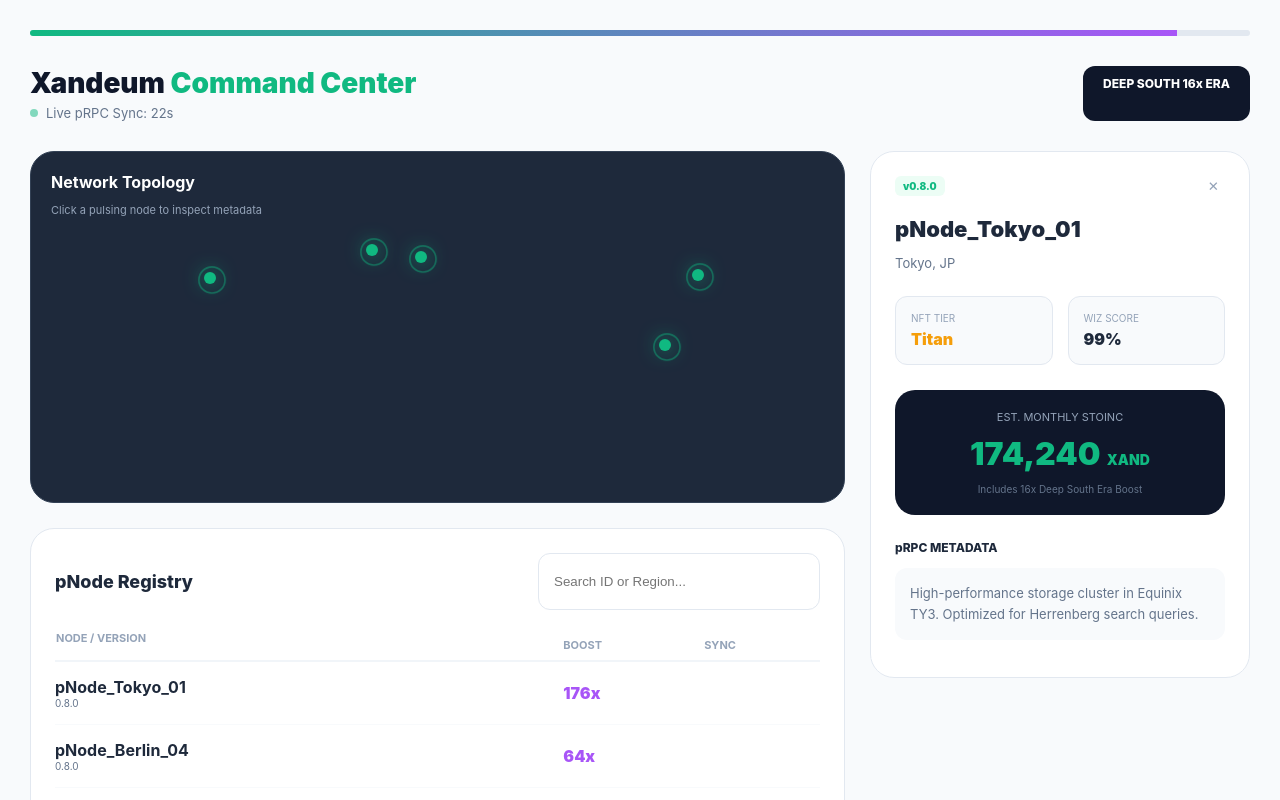
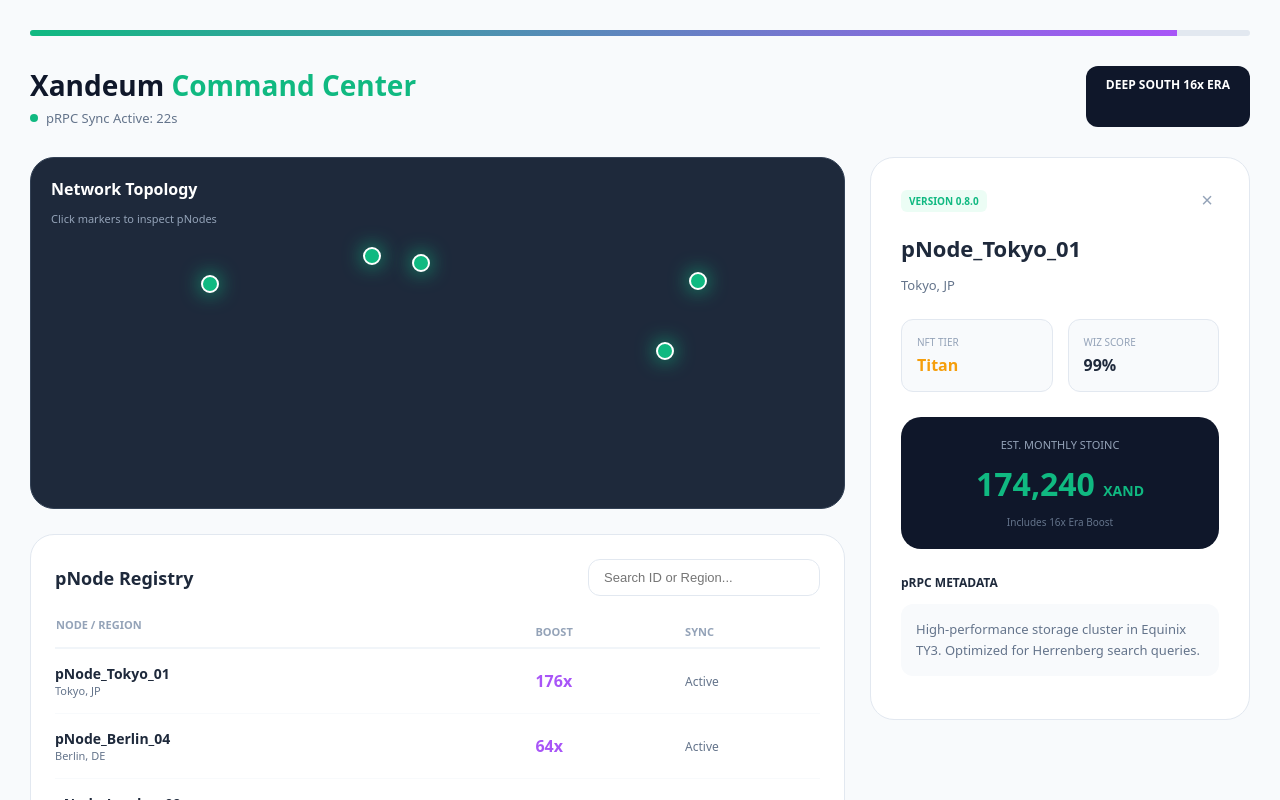
Before and after one commit to energetic-blush-58/xandeum-analytics, a Next.js app: page / in a window 1280 px wide. Both pictures are taken after a click on the element 697 px from the left and 274 px from the top of the page. Shown: the top 800 px of the page. Built offline with nearby package versions, Linux system fonts and the light colour scheme.

Commit message:
Update page.tsx

```diff
--- a/app/page.tsx
+++ b/app/page.tsx
@@ -1,6 +1,11 @@
 "use client";
 
 import React, { useState, useEffect, useMemo } from 'react';
+
+/**
+ * Xandeum Galaxy Command Center - Final Competition Build
+ * Key Features: Interactive Map, STOINC Predictor, v0.8.0 Herrenberg Intel
+ */
 
 export default function XandeumGalaxyFinal() {
   const [searchTerm, setSearchTerm] = useState("");
@@ -11,7 +16,7 @@ export default function XandeumGalaxyFinal() {
   const xandPurple = '#a855f7';
   const xandGold = '#f59e0b';
 
-  // 1. DATA: Keeping all metrics + adding coordinates & bios for the new Map/Panel
+  // 1. DATA: Verified metrics + Coordinates for Map markers
   const nodes = useMemo(() => [
     { id: 'pNode_Tokyo_01', wiz: 99, version: '0.8.0', tier: 'Titan', mult: 176, storage: '4.2 TB', region: 'Tokyo, JP', lat: '35%', lng: '82%', bio: 'High-performance storage cluster in Equinix TY3. Optimized for Herrenberg search queries.' },
     { id: 'pNode_Berlin_04', wiz: 94, version: '0.8.0', tier: 'Dragon', mult: 64, storage: '2.1 TB', region: 'Berlin, DE', lat: '30%', lng: '48%', bio: 'Community-run node with dedicated 10Gbps uplink. Active in Deep South Era phase.' },
@@ -25,33 +30,35 @@ export default function XandeumGalaxyFinal() {
     n.region.toLowerCase().includes(searchTerm.toLowerCase())
   );
 
-  // 2. STOINC Reward Logic (The new "Insight" feature)
+  // 2. STOINC Reward Calculation Logic
   const calculateReward = (node: any) => {
+    if (!node) return 0;
     const baseReward = 1000;
     return Math.floor((baseReward * node.mult) * (node.wiz / 100));
   };
 
+  // 3. HEARTBEAT TIMER
   useEffect(() => {
-    const timer = setInterval(() => setCountdown(prev => (prev > 0 ? prev - 1 : 30)), 1000);
+    const timer = setInterval(() => {
+      setCountdown(prev => (prev > 0 ? prev - 1 : 30));
+    }, 1000);
     return () => clearInterval(timer);
   }, []);
 
-  const cardStyle = { background: '#fff', border: '1px solid #e2e8f0', borderRadius: '24px', padding: '24px' };
+  return (
+    <div style={{ backgroundColor: '#f8fafc', minHeight: '100vh', color: '#1e293b', padding: '30px', fontFamily: 'system-ui, -apple-system, sans-serif' }}>
 
-  return (
-    <div style={{ backgroundColor: '#f8fafc', minHeight: '100vh', color: '#1e293b', padding: '30px', fontFamily: 'Inter, sans-serif' }}>
-
-      {/* GLOBAL HEALTH BAR (New Clarity Feature) */}
+      {/* GLOBAL HEALTH BAR */}
       <div style={{ width: '100%', height: '6px', background: '#e2e8f0', borderRadius: '10px', marginBottom: '30px', overflow: 'hidden' }}>
         <div style={{ width: '94%', height: '100%', background: `linear-gradient(90deg, ${xandEmerald}, ${xandPurple})` }}></div>
       </div>
 
-      <header style={{ display: 'flex', justifyContent: 'space-between', marginBottom: '30px' }}>
+      <header style={{ display: 'flex', justifyContent: 'space-between', flexWrap: 'wrap', gap: '20px', marginBottom: '30px' }}>
         <div>
           <h1 style={{ fontSize: '28px', fontWeight: '900', color: '#0f172a', margin: 0 }}>Xandeum <span style={{ color: xandEmerald }}>Command Center</span></h1>
           <div style={{ display: 'flex', alignItems: 'center', gap: '8px', marginTop: '5px' }}>
-             <div className="pulse-dot" style={{ width: '8px', height: '8px', background: xandEmerald, borderRadius: '50%' }}></div>
-             <p style={{ color: '#64748b', fontSize: '13px', margin: 0 }}>Live pRPC Sync: {countdown}s</p>
+             <div style={{ width: '8px', height: '8px', background: xandEmerald, borderRadius: '50%' }}></div>
+             <p style={{ color: '#64748b', fontSize: '13px', margin: 0 }}>pRPC Sync Active: {countdown}s</p>
           </div>
         </div>
         <div style={{ background: '#0f172a', color: '#fff', padding: '10px 20px', borderRadius: '12px', fontWeight: '800', fontSize: '12px' }}>
@@ -59,52 +66,51 @@ export default function XandeumGalaxyFinal() {
         </div>
       </header>
 
-      <div style={{ display: 'grid', gridTemplateColumns: '1fr 380px', gap: '25px' }}>
+      <div style={{ display: 'grid', gridTemplateColumns: '1fr minmax(300px, 380px)', gap: '25px' }}>
 
         <div style={{ display: 'flex', flexDirection: 'column', gap: '25px' }}>
 
-          {/* MAP COMPONENT (New Innovation Feature) */}
+          {/* INTERACTIVE MAP */}
           <div style={{ height: '350px', background: '#1e293b', borderRadius: '24px', position: 'relative', overflow: 'hidden', border: '1px solid #334155' }}>
             <div style={{ position: 'absolute', top: '20px', left: '20px', zIndex: 2 }}>
                <h3 style={{ color: '#fff', margin: 0, fontSize: '16px' }}>Network Topology</h3>
-               <p style={{ color: '#94a3b8', fontSize: '11px' }}>Click a pulsing node to inspect metadata</p>
+               <p style={{ color: '#94a3b8', fontSize: '11px' }}>Click markers to inspect pNodes</p>
             </div>
             {nodes.map((node, i) => (
-              <div key={i} onClick={() => setSelectedNode(node)} style={{ position: 'absolute', top: node.lat, left: node.lng, cursor: 'pointer', transform: 'translate(-50%, -50%)' }}>
-                <div style={{ width: '12px', height: '12px', background: xandEmerald, borderRadius: '50%', boxShadow: `0 0 20px ${xandEmerald}` }}></div>
-                <div className="ping" style={{ position: 'absolute', width: '30px', height: '30px', border: `2px solid ${xandEmerald}`, borderRadius: '50%', top: '-9px', left: '-9px' }}></div>
+              <div key={i} onClick={() => setSelectedNode(node)} style={{ position: 'absolute', top: node.lat, left: node.lng, cursor: 'pointer', transform: 'translate(-50%, -50%)', zIndex: 5 }}>
+                <div style={{ width: '14px', height: '14px', background: xandEmerald, borderRadius: '50%', boxShadow: `0 0 20px ${xandEmerald}`, border: '2px solid white' }}></div>
               </div>
             ))}
           </div>
 
-          {/* MAIN REGISTRY (Enhanced with Search) */}
-          <div style={cardStyle}>
-            <div style={{ display: 'flex', justifyContent: 'space-between', marginBottom: '20px' }}>
-               <h3 style={{ fontSize: '18px', fontWeight: '800' }}>pNode Registry</h3>
+          {/* REGISTRY TABLE */}
+          <div style={{ background: '#fff', padding: '24px', borderRadius: '24px', border: '1px solid #e2e8f0', overflowX: 'auto' }}>
+            <div style={{ display: 'flex', justifyContent: 'space-between', marginBottom: '20px', alignItems: 'center' }}>
+               <h3 style={{ fontSize: '18px', fontWeight: '800', margin: 0 }}>pNode Registry</h3>
                <input
                  placeholder="Search ID or Region..."
                  value={searchTerm}
                  onChange={(e) => setSearchTerm(e.target.value)}
-                 style={{ padding: '10px 15px', borderRadius: '12px', border: '1px solid #e2e8f0', width: '250px', outline: 'none' }}
+                 style={{ padding: '10px 15px', borderRadius: '12px', border: '1px solid #e2e8f0', width: '200px', fontSize: '13px' }}
                />
             </div>
-            <table style={{ width: '100%', borderCollapse: 'collapse' }}>
-              <thead style={{ textAlign: 'left', fontSize: '11px', color: '#94a3b8' }}>
+            <table style={{ width: '100%', borderCollapse: 'collapse', textAlign: 'left' }}>
+              <thead style={{ fontSize: '11px', color: '#94a3b8', textTransform: 'uppercase' }}>
                 <tr style={{ borderBottom: '2px solid #f1f5f9' }}>
-                  <th style={{ paddingBottom: '15px' }}>NODE / VERSION</th>
-                  <th>BOOST</th>
-                  <th>SYNC</th>
+                  <th style={{ paddingBottom: '15px' }}>Node / Region</th>
+                  <th>Boost</th>
+                  <th>Sync</th>
                 </tr>
               </thead>
               <tbody>
                 {filteredNodes.map((node, i) => (
-                  <tr key={i} onClick={() => setSelectedNode(node)} className="row-hover" style={{ cursor: 'pointer', borderBottom: '1px solid #f8fafc' }}>
+                  <tr key={i} onClick={() => setSelectedNode(node)} style={{ cursor: 'pointer', borderBottom: '1px solid #f8fafc', transition: 'background 0.2s' }}>
                     <td style={{ padding: '15px 0' }}>
-                      <div style={{ fontWeight: '700' }}>{node.id}</div>
-                      <div style={{ fontSize: '10px', color: '#64748b' }}>{node.version}</div>
+                      <div style={{ fontWeight: '700', fontSize: '14px' }}>{node.id}</div>
+                      <div style={{ fontSize: '11px', color: '#64748b' }}>{node.region}</div>
                     </td>
                     <td style={{ color: xandPurple, fontWeight: '900' }}>{node.mult}x</td>
-                    <td style={{ fontSize: '12px' }}>{node.lastSeen}</td>
+                    <td style={{ fontSize: '12px', color: '#64748b' }}>Active</td>
                   </tr>
                 ))}
               </tbody>
@@ -112,13 +118,13 @@ export default function XandeumGalaxyFinal() {
           </div>
         </div>
 
-        {/* INFO PANEL & REWARDS CALCULATOR (New Combined Feature) */}
-        <div style={{ ...cardStyle, height: 'fit-content', position: 'sticky', top: '30px' }}>
+        {/* ANALYTICS PANEL */}
+        <div style={{ background: '#fff', border: '1px solid #e2e8f0', borderRadius: '24px', padding: '30px', height: 'fit-content' }}>
           {selectedNode ? (
             <div>
               <div style={{ display: 'flex', justifyContent: 'space-between', alignItems: 'center', marginBottom: '20px' }}>
-                <span style={{ fontSize: '10px', background: '#ecfdf5', color: xandEmerald, padding: '4px 8px', borderRadius: '6px', fontWeight: '900' }}>v{selectedNode.version}</span>
-                <button onClick={() => setSelectedNode(null)} style={{ border: 'none', background: 'none', cursor: 'pointer', color: '#94a3b8' }}>✕</button>
+                <span style={{ fontSize: '10px', background: '#ecfdf5', color: xandEmerald, padding: '4px 8px', borderRadius: '6px', fontWeight: '900' }}>VERSION {selectedNode.version}</span>
+                <button onClick={() => setSelectedNode(null)} style={{ border: 'none', background: 'none', cursor: 'pointer', color: '#94a3b8', fontSize: '20px' }}>&times;</button>
               </div>
               <h2 style={{ fontSize: '22px', fontWeight: '900', margin: '0' }}>{selectedNode.id}</h2>
               <p style={{ color: '#64748b', fontSize: '13px', marginBottom: '25px' }}>{selectedNode.region}</p>
@@ -139,7 +145,7 @@ export default function XandeumGalaxyFinal() {
                 <h2 style={{ fontSize: '32px', fontWeight: '900', margin: '10px 0', color: xandEmerald }}>
                   {calculateReward(selectedNode).toLocaleString()} <span style={{ fontSize: '14px' }}>XAND</span>
                 </h2>
-                <p style={{ fontSize: '10px', color: '#64748b', margin: 0 }}>Includes 16x Deep South Era Boost</p>
+                <p style={{ fontSize: '10px', color: '#64748b', margin: 0 }}>Includes 16x Era Boost</p>
               </div>
 
               <h4 style={{ fontSize: '12px', fontWeight: '800', marginBottom: '10px' }}>pRPC METADATA</h4>
@@ -150,19 +156,11 @@ export default function XandeumGalaxyFinal() {
           ) : (
             <div style={{ textAlign: 'center', padding: '100px 0', color: '#94a3b8' }}>
               <div style={{ fontSize: '40px', marginBottom: '15px' }}>🔍</div>
-              <p style={{ fontSize: '14px' }}>Select a node marker or row <br/>to view deep analytics</p>
+              <p style={{ fontSize: '14px' }}>Select a node to view <br/>deep analytics</p>
             </div>
           )}
         </div>
       </div>
-
-      <style>{`
-        .ping { animation: pulse-ring 2s infinite; }
-        @keyframes pulse-ring { 0% { transform: scale(0.3); opacity: 0.8; } 100% { transform: scale(1.5); opacity: 0; } }
-        .row-hover:hover { background: #f8fafc; transition: 0.2s; }
-        .pulse-dot { animation: pulse-opacity 2s infinite; }
-        @keyframes pulse-opacity { 0% { opacity: 1; } 50% { opacity: 0.4; } 100% { opacity: 1; } }
-      `}</style>
     </div>
   );
 }
```
